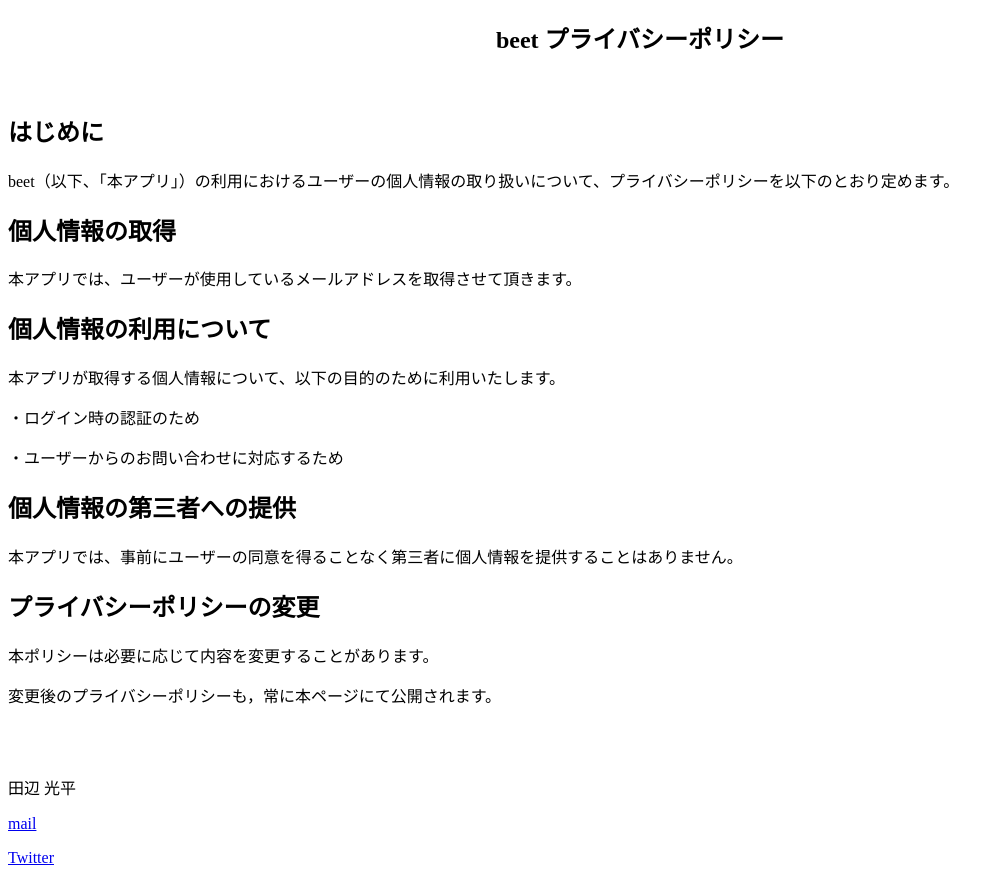
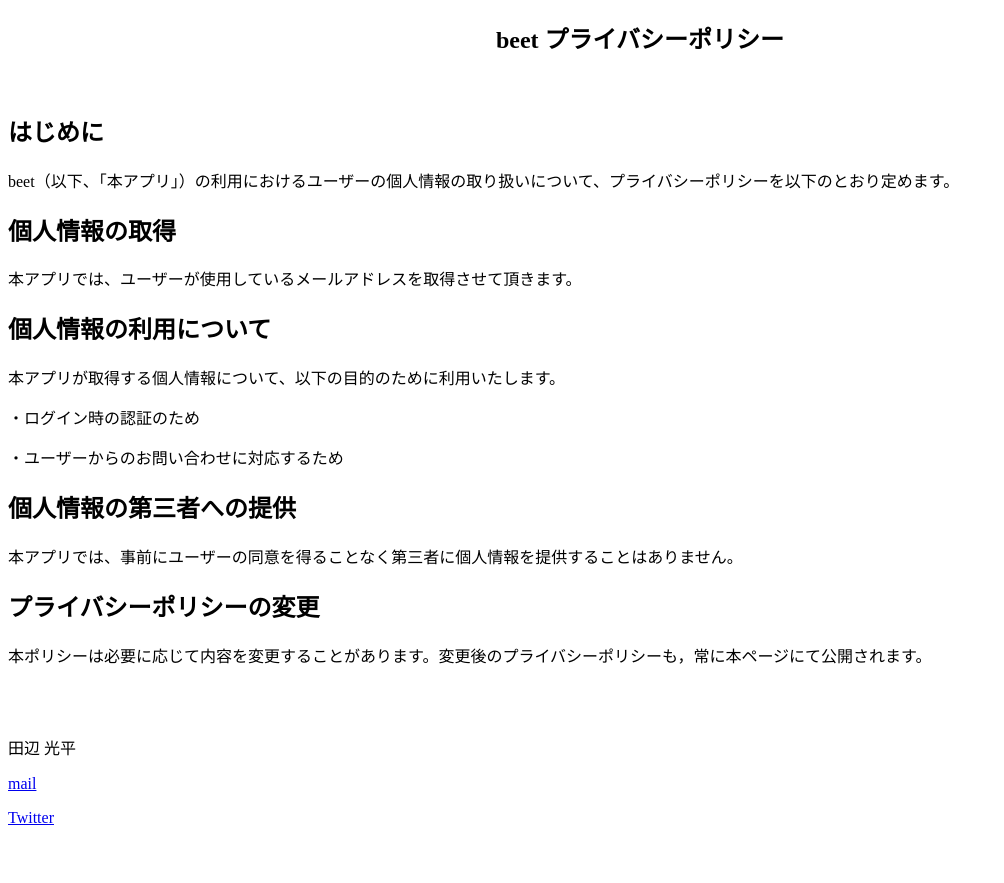
Before and after one commit to beetana/beet-privacy-policy, a plain HTML site: page index.html in a window 1280 px wide. Shown: the whole page, without its empty margins (0-1004 px from the left). After the commit the page ends 843 px from the top, so only its background shows below. Drawn offline with Linux system fonts and the light colour scheme.

Commit message:
Update index.html

```diff
--- a/index.html
+++ b/index.html
@@ -21,8 +21,7 @@
       <h2>個人情報の第三者への提供</h2>
         <p>本アプリでは、事前にユーザーの同意を得ることなく第三者に個人情報を提供することはありません。</p>
       <h2>プライバシーポリシーの変更</h2>
-        <p>本ポリシーは必要に応じて内容を変更することがあります。</p>
-        <p>変更後のプライバシーポリシーも，常に本ページにて公開されます。</p>
+        <p>本ポリシーは必要に応じて内容を変更することがあります。変更後のプライバシーポリシーも，常に本ページにて公開されます。</p>
         <br>
         <br>
         <p>田辺 光平</p>
```
